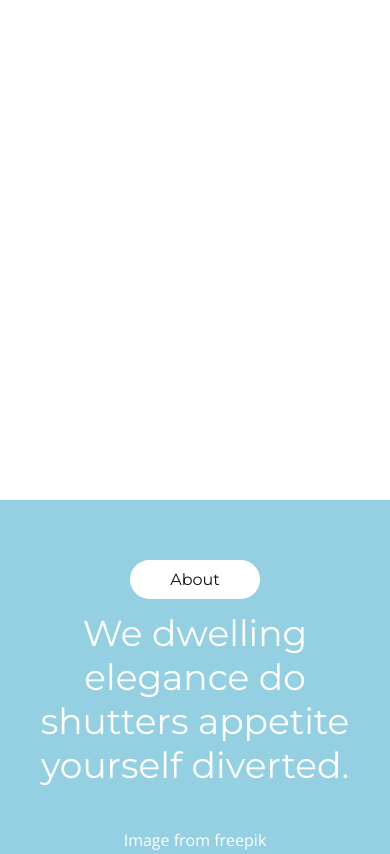
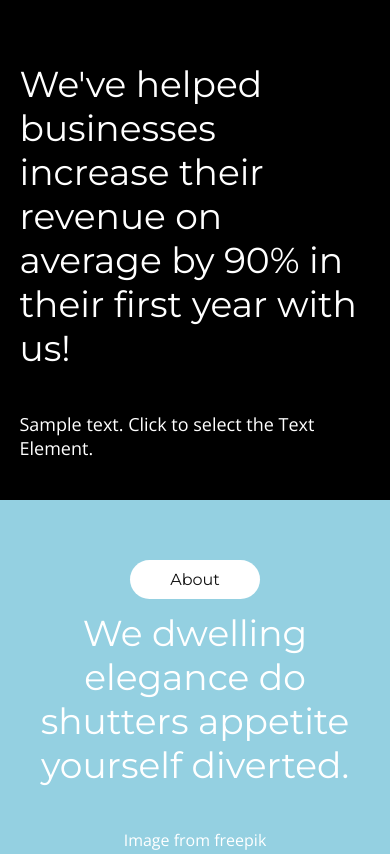
Before and after one commit to shivaniandure/Business, a plain HTML site: page index.html in a window 390 px wide. Shown: the top 854 px of the page. Drawn offline with nearby package versions, Linux system fonts and the light colour scheme; files whose address does not match are found by name.

Commit message:
Update style.css

```diff
--- a/style.css
+++ b/style.css
@@ -88,7 +88,7 @@ body{
 .banner {
     min-height: 800px;
     height: 100%;
-    background: url("./images/banner.jpg");
+    background: url(banner.jpg");
     background-position: center;
     background-repeat: no-repeat;
     background-size: cover;
@@ -511,7 +511,7 @@ margin :30px 20px ;
 }
 .banner {
     min-height: 273px;
-    background: url(./images/banner.jpg);
+    background: url(banner.jpg);
     background-repeat: no-repeat;
     width: 100%;
 }
@@ -578,7 +578,7 @@ margin :30px 20px ;
 }
 .banner {
     min-height: 273px;
-    background: url(./images/banner.jpg);
+    background: url(banner.jpg);
     background-repeat: no-repeat;
     width: 100%;
 }
```
